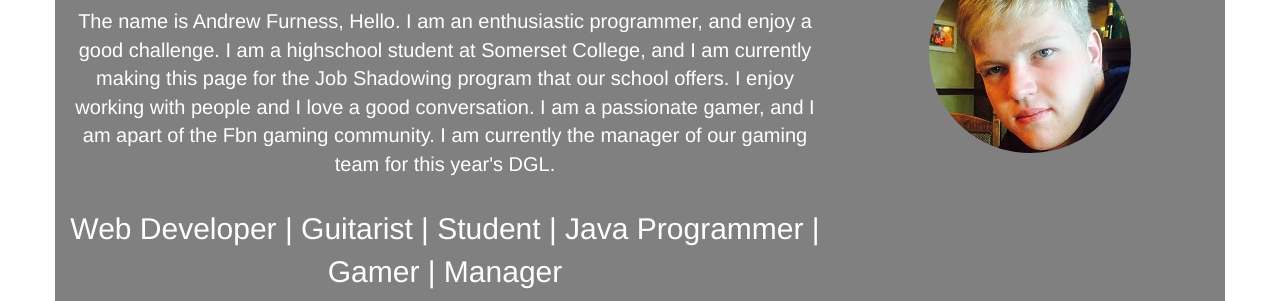
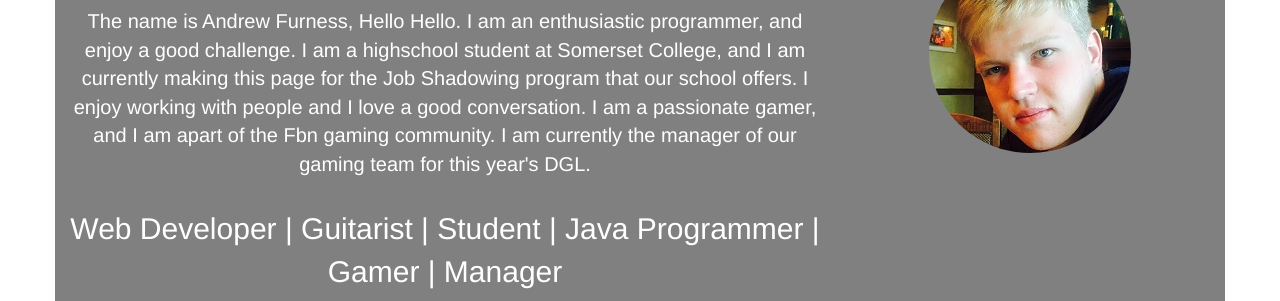
Before and after one commit to AndrewFurness/portfolio, a website: page index.html in a window 1280 px wide. Shown: the part 139-440 px from the top of the page. Drawn offline with nearby package versions, Linux system fonts and the light colour scheme; some packages are replaced by stand-ins of ours; a script that the page names is missing.

Commit message:
Added a second hello

```diff
--- a/index.html
+++ b/index.html
@@ -78,7 +78,7 @@
                 <h1 class="text-center">Andrew Furness</h1>
                 <!-- <h2 class="text-center about">About</h2> -->
                 <p class="text-center about-text">
-                    The name is Andrew Furness, Hello. I am an enthusiastic programmer, and enjoy a good challenge. I am a highschool student at Somerset College, and I am currently making this page for the Job Shadowing program that our school offers. I enjoy working with people
+                    The name is Andrew Furness, Hello Hello. I am an enthusiastic programmer, and enjoy a good challenge. I am a highschool student at Somerset College, and I am currently making this page for the Job Shadowing program that our school offers. I enjoy working with people
                     and I love a good conversation. I am a passionate gamer, and I am apart of the Fbn gaming community. I am currently the manager of our gaming team for this year's DGL.
                 </p>
 
```
